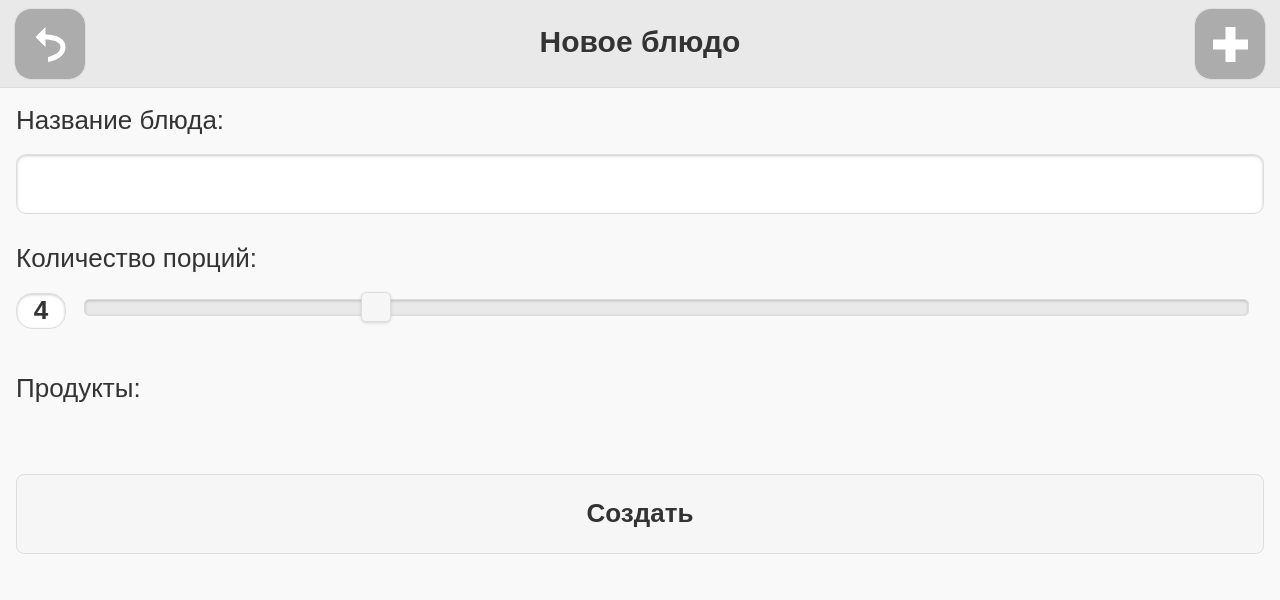
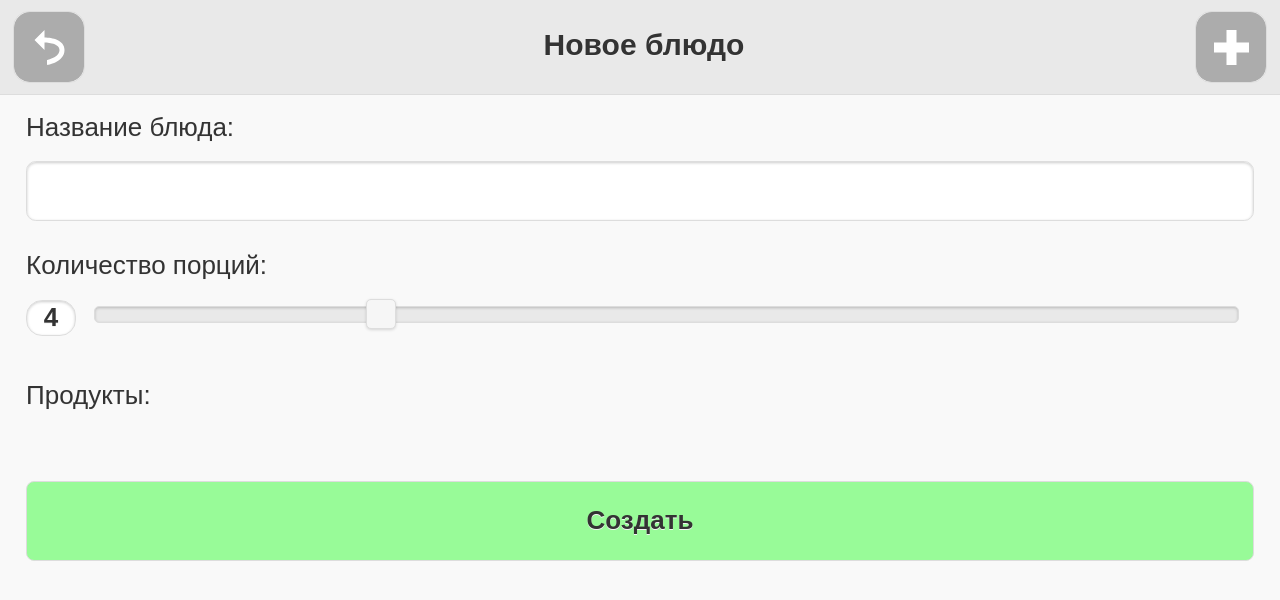
Before and after one commit to umax/diabetto2, a Django app: page /dish/create/ in a window 1280 px wide. Shown: the top 600 px of the page. Run offline with Django 3.2, Linux system fonts and the light colour scheme; data that the repository does not hold is empty.

Commit message:
Updated styles.

```diff
--- a/category/templates/category/create.html
+++ b/category/templates/category/create.html
@@ -14,6 +14,6 @@
         {% endif %}
         <br/>
 
-        <button class="ui-btn ui-corner-all" type="submit">Создать</button>
+        <button class="ui-btn ui-corner-all green-button" type="submit">Создать</button>
     </form>
 {% endblock content %}
--- a/category/templates/category/delete.html
+++ b/category/templates/category/delete.html
@@ -8,8 +8,8 @@
 {% block content %}
     <form method="POST">
         <label>Группа "{{ category.name }}" и все ее продукты будут удалены из базы. Все равно удалить?</label>
-        <br/>
+        <br/><br/>
 
-        <button class="ui-btn ui-corner-all" type="submit">Удалить</button>
+        <button class="ui-btn ui-corner-all red-button" type="submit">Удалить</button>
     </form>
 {% endblock content %}
--- a/diabetto/static/css/styles.css
+++ b/diabetto/static/css/styles.css
@@ -1,3 +1,8 @@
+.ui-content {
+    margin-left: 10px;
+    margin-right: 10px;
+}
+
 label {
     font-size: 26px !important;
     height: 40px;
@@ -11,6 +16,20 @@ form input {
 form button {
     height: 80px;
     font-size: 26px !important;
+}
+
+.green-button {
+    background: PaleGreen !important;
+}
+.green-button:active {
+    background: LightGreen !important;
+}
+
+.red-button {
+    background: Salmon !important;
+}
+.red-button:active {
+    background: Tomato !important;
 }
 
 .js-list-item {
@@ -29,6 +48,7 @@ form button {
 .ui-header {
     height: 86px;
     font-size: 30px;
+    padding: 4px;
 }
 
 .ui-header .ui-btn,
@@ -43,20 +63,25 @@ form button {
     border-radius: 0;
 }
 
+.ui-header-fixed .ui-btn {
+    margin-top: 2px;
+}
+
 .ui-header-fixed .ui-btn-left {
-    margin-top: 3px;
-    margin-left: 9px;
+    margin-top: 6px;
+    margin-left: 8px;
 }
 
 .ui-header-fixed .ui-btn-right {
-    margin-top: 3px;
-    margin-right: 9px;
+    margin-top: 6px;
+    margin-right: 16px;
 }
 
 .ui-input-search {
     height: 60px !important;
     line-height: 60px !important;
     font-size: 50px !important;
+    margin-top: 8px;
 }
 
 .ui-corner-all {
--- a/dish/templates/dish/create.html
+++ b/dish/templates/dish/create.html
@@ -36,7 +36,7 @@
         </ul>
         <br/>
 
-        <button class="ui-btn ui-corner-all" type="submit">Создать</button>
+        <button class="ui-btn ui-corner-all green-button" type="submit">Создать</button>
 
         <select id="filter-menu" data-native-menu="false">
             <option></option>
--- a/product/templates/product/create.html
+++ b/product/templates/product/create.html
@@ -28,6 +28,6 @@
         <input type="hidden" name="category" id="id_category" value="{{ category.id }}">
         <br/>
 
-        <button class="ui-btn ui-corner-all" type="submit">Создать</button>
+        <button class="ui-btn ui-corner-all green-button" type="submit">Создать</button>
     </form>
 {% endblock content %}
--- a/product/templates/product/delete.html
+++ b/product/templates/product/delete.html
@@ -8,8 +8,8 @@
 {% block content %}
     <form method="POST">
         <label>Продукт "{{ product.name }}" будет удален из базы. Все равно удалить?</label>
-        <br/>
+        <br/><br/>
 
-        <button class="ui-btn ui-corner-all" type="submit">Удалить</button>
+        <button class="ui-btn ui-corner-all red-button" type="submit">Удалить</button>
     </form>
 {% endblock content %}
--- a/templates/base.html
+++ b/templates/base.html
@@ -4,7 +4,6 @@
 <html>
     <head>
         <title>Diabetto</title>
-
         <meta name="viewport" content="width=device-width, initial-scale=1">
         <link rel="stylesheet" href="{% static 'css/jquery.mobile-1.4.0.min.css' %}" />
         <link rel="stylesheet" href="{% static 'css/styles.css' %}?version={{ settings.VERSION }}" />
```
